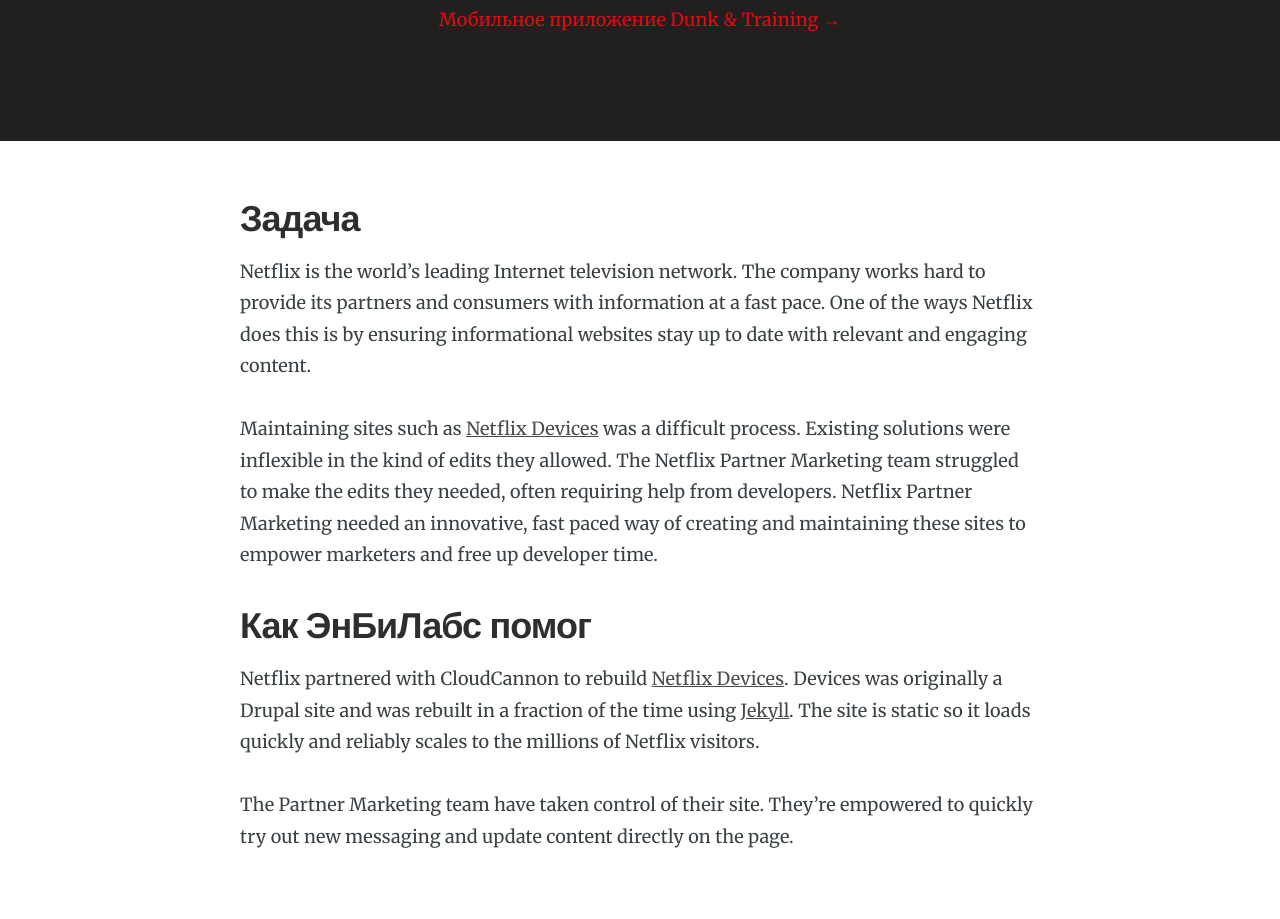
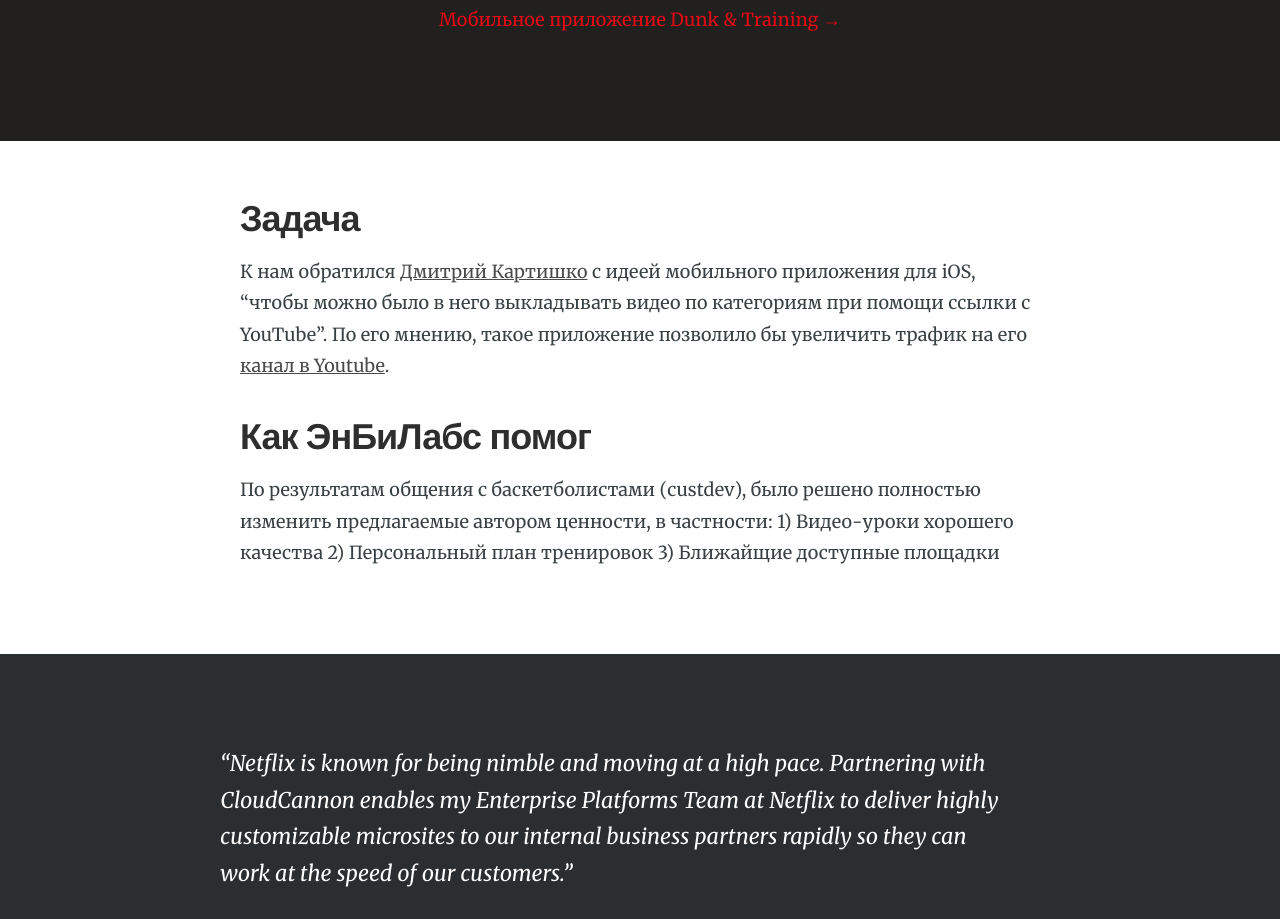
Before and after one commit to RakhimyanTim/enblabs.github.io, a Jekyll site: the page built from _customers/dunk-training.md, in a window 1280 px wide and 1400 px high, scrolled down 600 px. Shown: the top 919 px of the window. Built offline with Jekyll 4.4.1, drawn with Linux system fonts in a browser that asks for light colours; nearby versions of some CDN libraries; some of the changed text lies outside the part shown.

Commit message:
Update dunk-training.md

```diff
--- a/_customers/dunk-training.md
+++ b/_customers/dunk-training.md
@@ -9,19 +9,20 @@
 tagline: Прокачайте свой прыжок и делитесь им ярко.
 sitemap: false
 challenge: |
-  Netflix is the world’s leading Internet television network. The company works hard to provide its partners and consumers with information at a fast pace. One of the ways Netflix does this is by ensuring informational websites stay up to date with relevant and engaging content.
+  К нам обратился [Дмитрий Картишко](https://vk.com/id430048675) с идеей мобильного приложения для iOS, "чтобы можно было в него выкладывать видео по категориям при помощи ссылки с YouTube". По его мнению, такое приложение позволило бы увеличить трафик на его [канал в Youtube](https://www.youtube.com/channel/UCHMTlpTaZZXF6tKJFS13p).
 
-  Maintaining sites such as [Netflix Devices](https://devices.netflix.com) was a difficult process. Existing solutions were inflexible in the kind of edits they allowed. The Netflix Partner Marketing team struggled to make the edits they needed, often requiring help from developers. Netflix Partner Marketing needed an innovative, fast paced way of creating and maintaining these sites to empower marketers and free up developer time.
 solution: |
-  Netflix partnered with CloudCannon to rebuild [Netflix Devices](https://devices.netflix.com). Devices was originally a Drupal site and was rebuilt in a fraction of the time using [Jekyll](http://jekyllrb.com). The site is static so it loads quickly and reliably scales to the millions of Netflix visitors.
+  По результатам общения с баскетболистами (custdev), было решено полностью изменить предлагаемые автором ценности, в частности:
+  1) Видео-уроки хорошего качества
+  2) Персональный план тренировок
+  3) Ближайщие доступные площадки
 
-  The Partner Marketing team have taken control of their site. They're empowered to quickly try out new messaging and update content directly on the page.
 testimonial:
   text: "Netflix is known for being nimble and moving at a high pace. Partnering with CloudCannon enables my Enterprise Platforms Team at Netflix to deliver highly customizable microsites to our internal business partners rapidly so they can work at the speed of our customers."
   image_path: /img/customers/netflix/ashi-small@2x.jpg
-  name: Ashi Sheth
-  work_title: Manager of Enterprise Platforms
-  work_path: https://netflix.com
+  name: Дмитрий Картишко
+  work_title: Основатель Dunk & Training
+  work_path: https://vk.com/dunk_training
 overview:
   - image_path: /img/customers/netflix/home.png
     alt: Devices Home Page
```
Also changed, not shown: other parts of _customers/dunk-training.md (+16 -11 lines).
